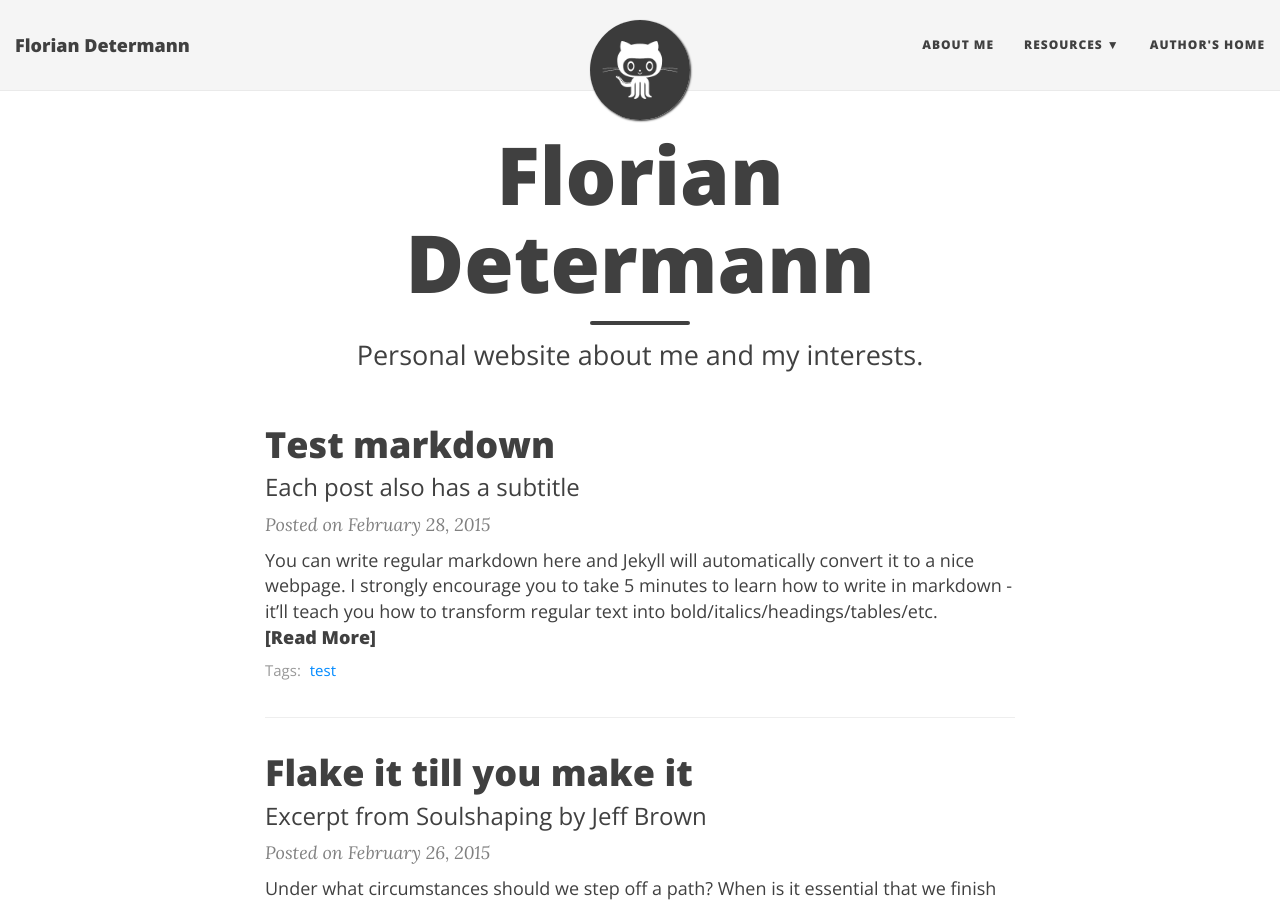
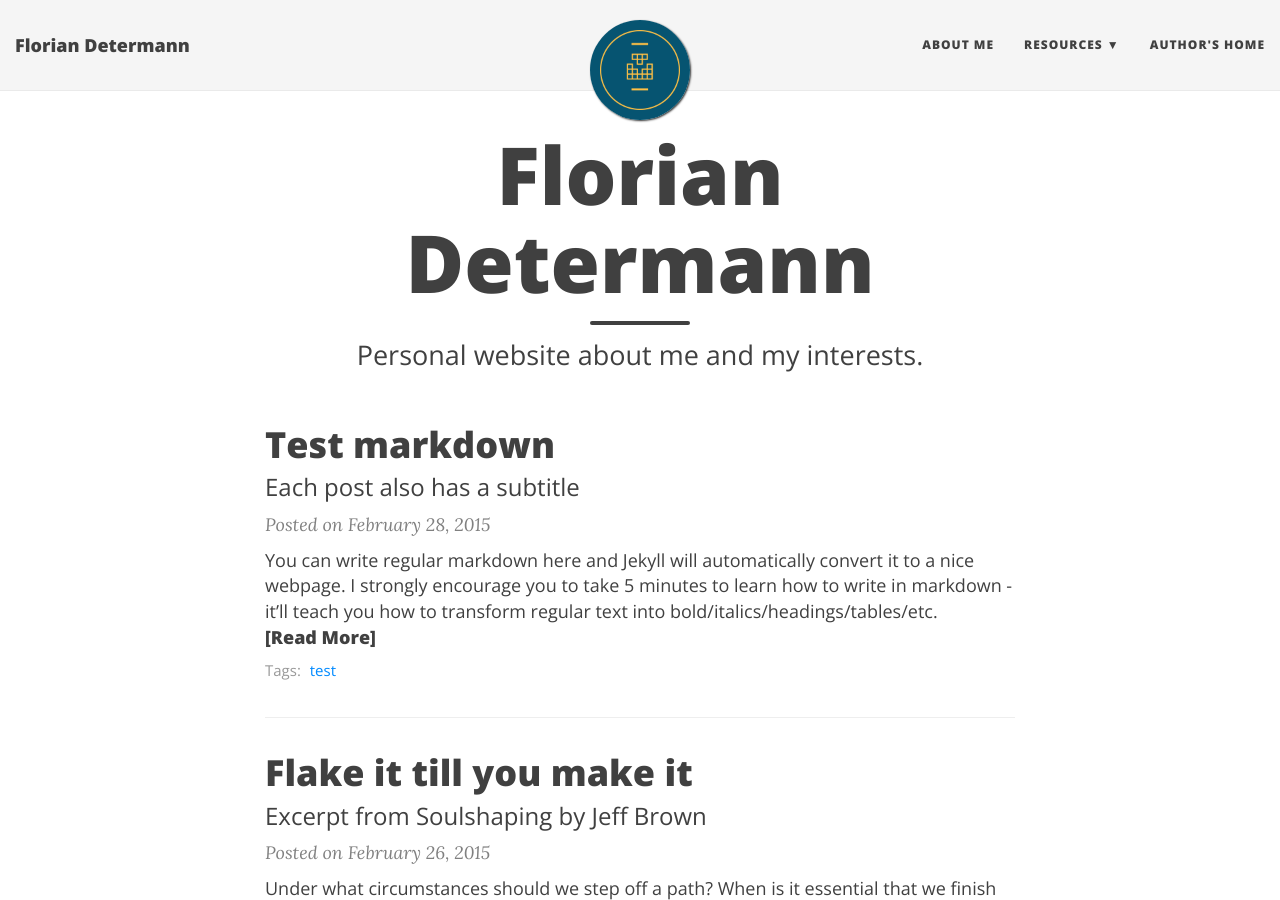
Before and after one commit to Nanferten/PersonalWebsite, a Jekyll site: the page built from index.html, in a window 1280 px wide and 900 px high. Built offline with Jekyll 4.4.1, drawn with Linux system fonts in a browser that asks for light colours; nearby versions of some CDN libraries; the list of posts is cut into pages by our own code.

Commit message:
Adding pictures.

```diff
--- a/_config.yml
+++ b/_config.yml
@@ -28,7 +28,7 @@ navbar-links:
 
 # Image to show in the navigation bar - image must be a square (width = height)
 # Remove this parameter if you don't want an image in the navbar
-avatar: "/img/avatar-icon.png"
+avatar: "/img/personal-brand/logo_withoutname.png"
 
 # If you want to have an image logo in the top-left corner instead of the title text,
 # then specify the following parameter
```
Also changed, not shown: img/personal-brand/logo.png (added), img/personal-brand/logo_transparent.png (added), img/personal-brand/logo_withoutname.png (added).
